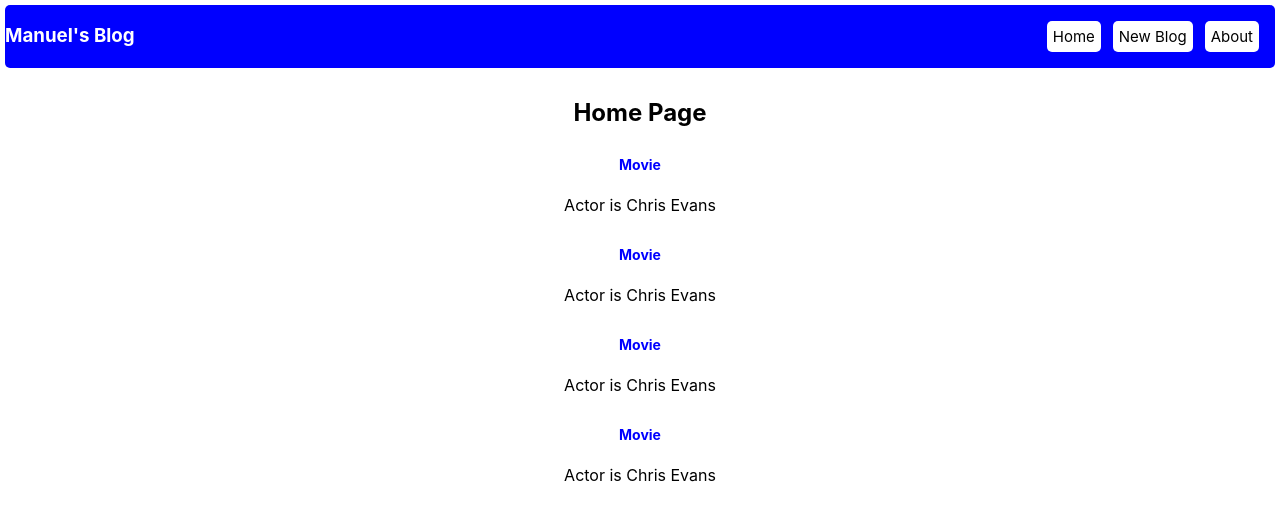
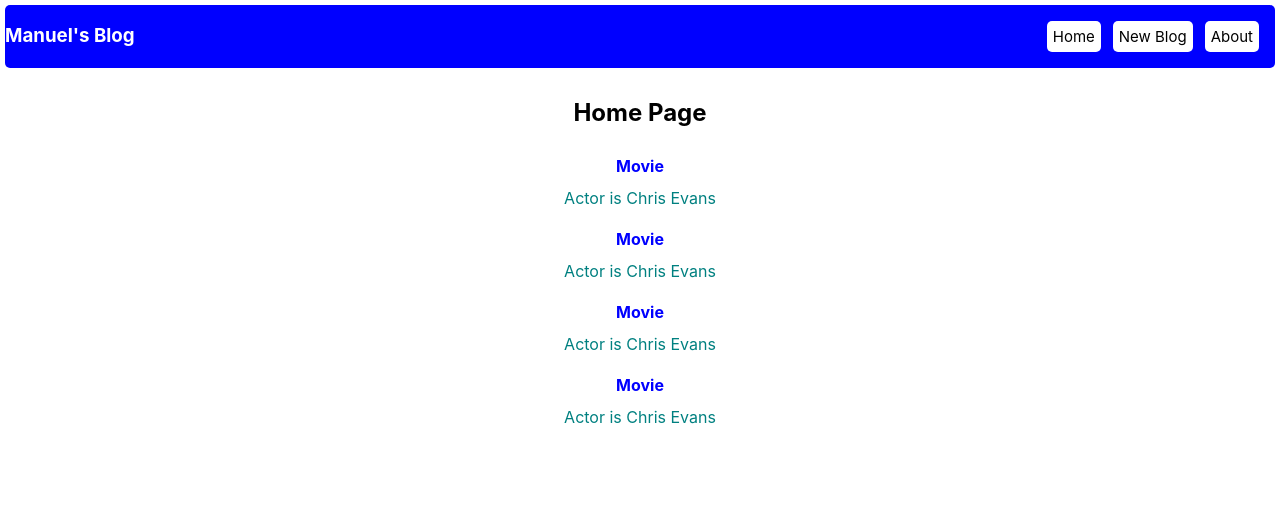
Before and after one commit to emmanuelwangila/manu-blog, a React (Create React App) app: page / in a window 1280 px wide. Shown: the top 520 px of the page. Built offline with nearby package versions, Linux system fonts and the light colour scheme.

Commit message:
styling blogs home page

```diff
--- a/src/Home.jsx
+++ b/src/Home.jsx
@@ -52,14 +52,16 @@ const Home = () => {
           <h2
             style={{
               color: "blue",
-              fontSize: "14px",
+              fontSize: "16px",
               margin: "3px",
               padding: "3px",
             }}
           >
             {blog.title}
           </h2>
-          <p>Actor is {blog.actor} </p>
+          <p style={{ color: "teal", margin: "2px", padding: "4px" }}>
+            Actor is {blog.actor}{" "}
+          </p>
         </div>
       ))}
     </div>
```
